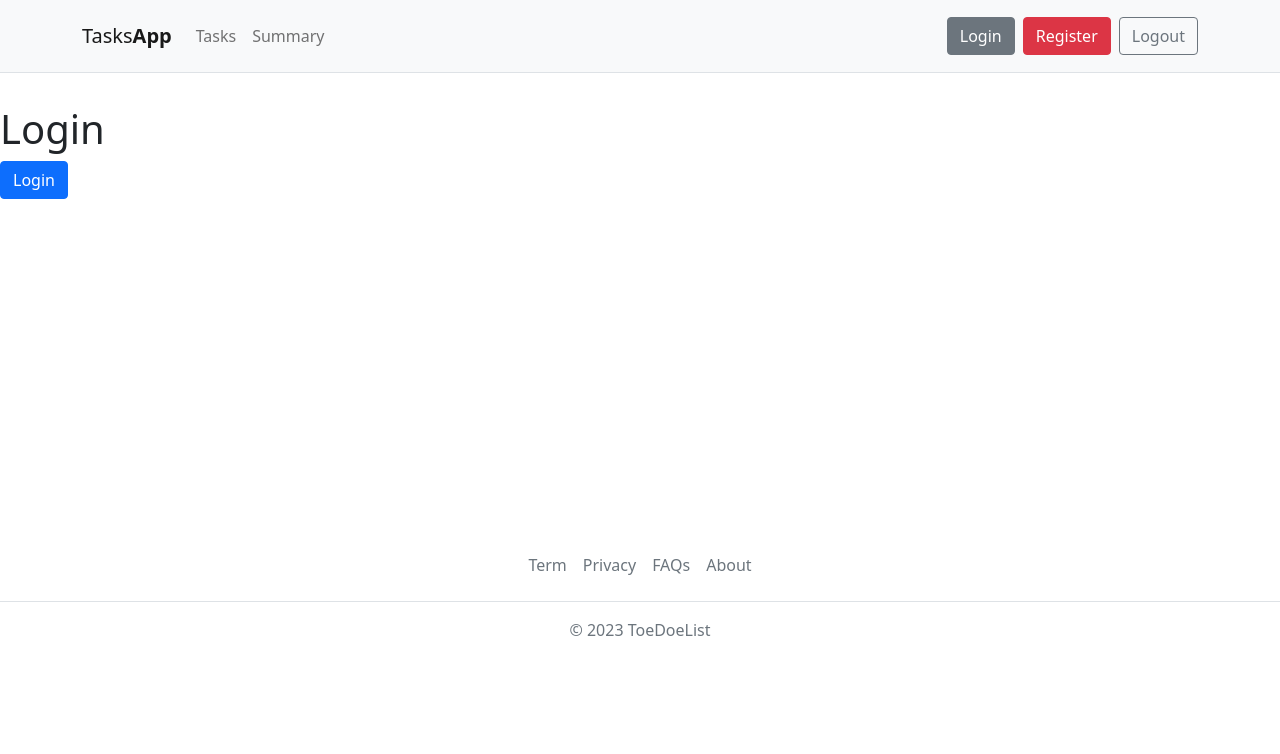
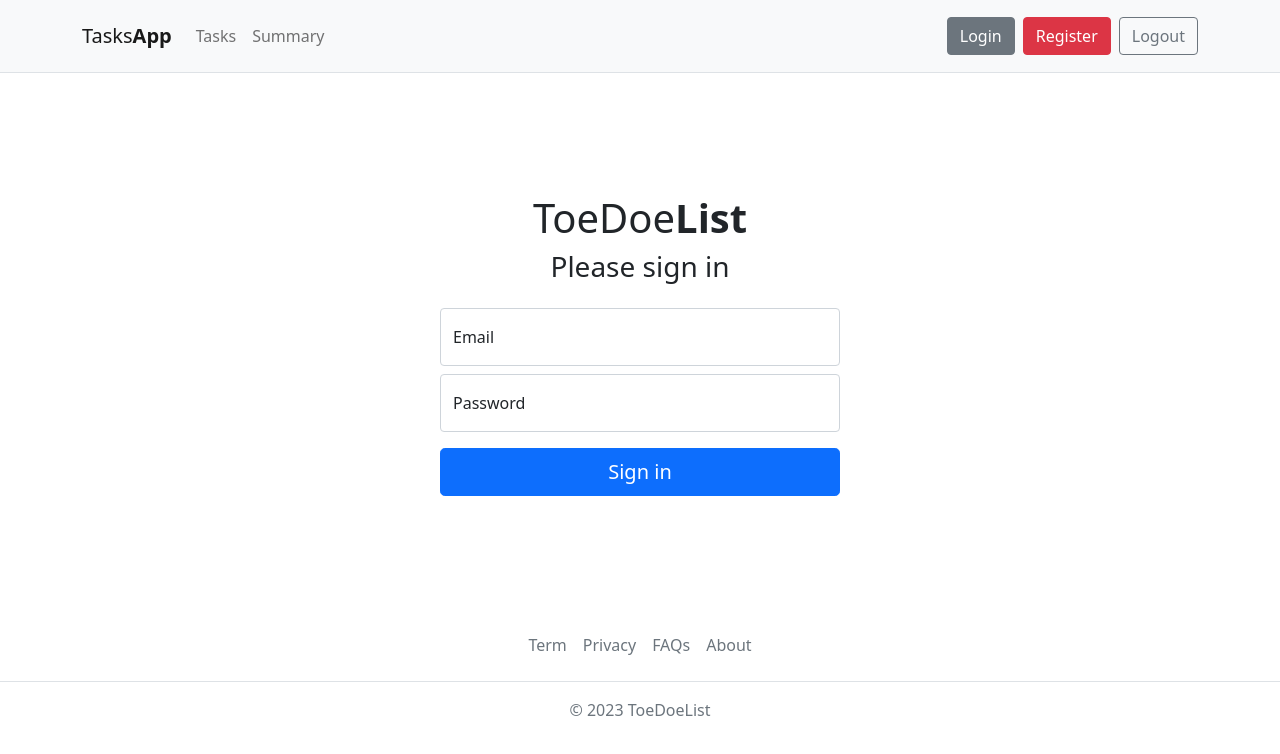
Before and after one commit to joaodev/vue-tasks-app, a Vue app: page /login in a window 1280 px wide. Shown: the top 754 px of the page. Built offline with nearby package versions, Linux system fonts and the light colour scheme; no server answers.

Commit message:
Stores when logged in

```diff
--- a/src/pages/LoginPage.vue
+++ b/src/pages/LoginPage.vue
@@ -1,15 +1,54 @@
 <template>
-    <main style="min-height: 50vh; margin-top: 2rem;">
-        <h1>Login</h1>
-        <button class="btn btn-primary" @click="handleClick">Login</button>
+    <main class="auth-wrapper">
+        <form class="auth-form" @submit.prevent="handleSubmit">
+            <h1>
+                <span>ToeDoe</span>
+                <strong>List</strong>
+            </h1>
+            <h2 class="h3 mb-4 fw-normal">Please sign in</h2>
+            <div class="form-floating mb-2">
+                <input type="email" class="form-control" id="email" placeholder="name@example.com" v-model="form.email" />
+                <label for="email">Email</label>
+            </div>
+            <div class="form-floating mb-3">
+                <input type="password" class="form-control" id="password" placeholder="Password" v-model="form.password" />
+                <label for="password">Password</label>
+            </div>
+
+            <button class="w-100 btn btn-lg btn-primary" type="submit">Sign in</button>
+        </form>
     </main>
 </template>
+<style scoped>
+    .auth-wrapper {
+        width: 100%;
+        display: flex;
+        justify-content: center;
+        align-items: center;
+        text-align: center;
+        min-height: 60vh;
+        margin-top: 2rem;
+    }
+
+    .auth-form {
+        width: 400px;
+    }
+</style>
 <script setup>
+    import { reactive } from 'vue';
     import { useRouter } from 'vue-router';
+    import { useAuthStore } from '../stores/auth';
 
     const router = useRouter();
+    const store = useAuthStore();
 
-    const handleClick = () => {
+    const form = reactive({
+        email: '',
+        password: ''
+    });
+
+    const handleSubmit = async () => {
+        await store.handleLogin(form);
         router.push({ name: 'tasks' });
     }
 
--- a/src/router/index.js
+++ b/src/router/index.js
@@ -8,8 +8,9 @@
     linkActiveClass: "active"
 });
 
-router.beforeEach((to, from) => {
+router.beforeEach(async (to, from) => {
     const store = useAuthStore();
+    await store.fetchUser();
 
     if (to.meta.auth && !store.isLoggedIn) {
         return {
@@ -18,6 +19,8 @@
                 redirect: to.fullPath
             }
         }
+    } else if (to.meta.guest && store.isLoggedIn) {
+        return { name: 'tasks'}
     }
 });
 
--- a/src/router/routes.js
+++ b/src/router/routes.js
@@ -22,12 +22,18 @@
     {
         path: "/login",
         component: LoginPage,
-        name: 'login'
+        name: 'login',
+        meta: {
+            guest: true
+        }
     },
     {
         path: "/register",
         component: RegisterPage,
-        name: 'register'
+        name: 'register',
+        meta: {
+            guest: true
+        }
     },
     {
         path: "/summary",
--- a/src/stores/auth.js
+++ b/src/stores/auth.js
@@ -7,12 +7,16 @@
     const isLoggedIn = computed(() => !!user.value);
 
     const fetchUser = async () => {
-        const { data } = await getUser();
-        user.value = data;
+        try {
+            const { data } = await getUser();
+            user.value = data;
+        } catch (error) {
+            user.value = null;
+        }
     }
 
     const handleLogin = async (credentials) => {
-        await csrfCookie;
+        await csrfCookie();
         await login(credentials);
         await fetchUser();
     }
```
